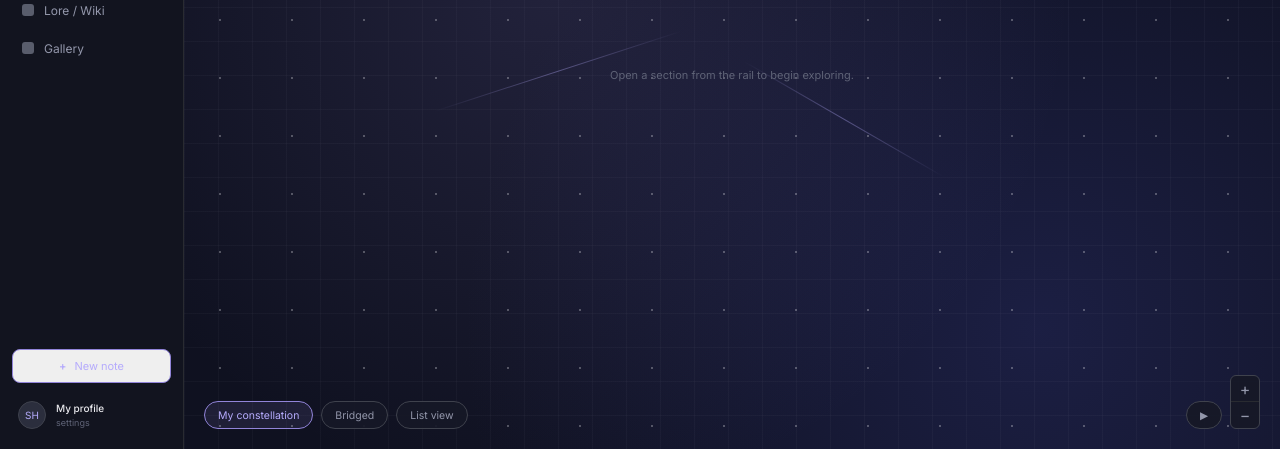
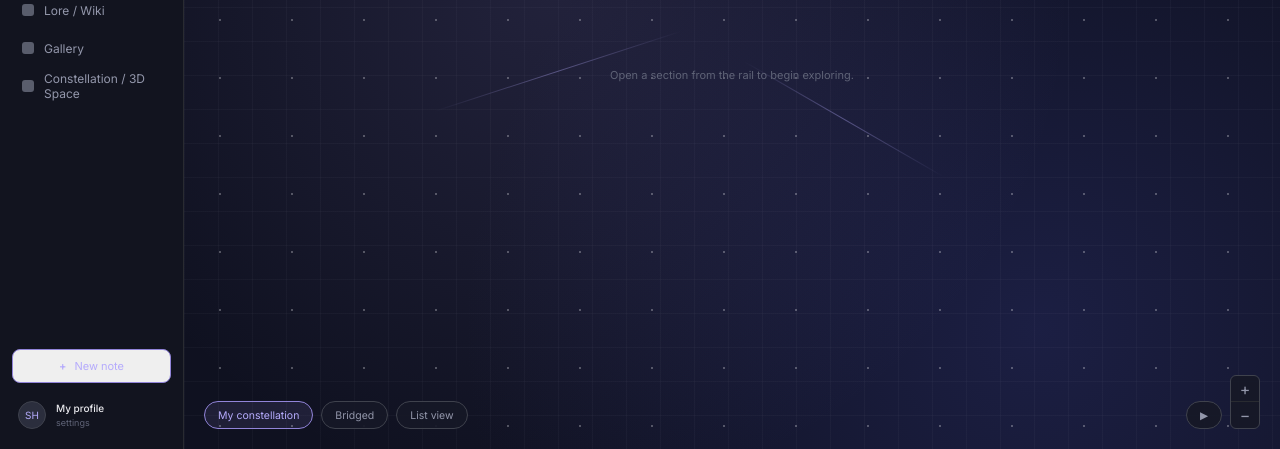
Before and after one commit to freyrit/soulhearth-complex, a plain HTML site: page index.html in a window 1280 px wide. Shown: the part 351-800 px from the top of the page. Drawn offline with Linux system fonts and the light colour scheme.

Commit message:
Update index.html

```diff
--- a/index.html
+++ b/index.html
@@ -70,7 +70,8 @@ function railHTML(){
  const groups=[['Biography','Worlds','Stories','Artwork','Community'],['Devlog','Lore / Wiki','Gallery']];
  return `<div class="rail-title"><span>SECTIONS</span><button class="iconbtn rail-toggle" onclick="toggleRail()">${state.rail?'‹':'›'}</button></div>`+
  groups.map((g,i)=>g.map(n=>`<div class="navitem ${state.active===n?'active':''}" onclick="openSection('${esc(n)}')"><i class="dot"></i><span>${n}</span></div>`).join('')+(i===0?'<div class="railsep"></div>':'')).join('')+
- `<div class="rail-bottom"><button class="newnote" onclick="openNote()"><b>+</b><span>New note</span></button>
+ `<div class="navitem" onclick="window.location.href='constellation.html'" title="Constellation / 3D Space"><i class="dot"></i><span>Constellation / 3D Space</span></div>
+ <div class="rail-bottom"><button class="newnote" onclick="openNote()"><b>+</b><span>New note</span></button>
  <div class="profile" onclick="openSettings()"><div class="avatar">SH</div><div class="profile-info"><strong>My profile</strong><small>settings</small></div></div></div>`;
 }
 function render(){
```
